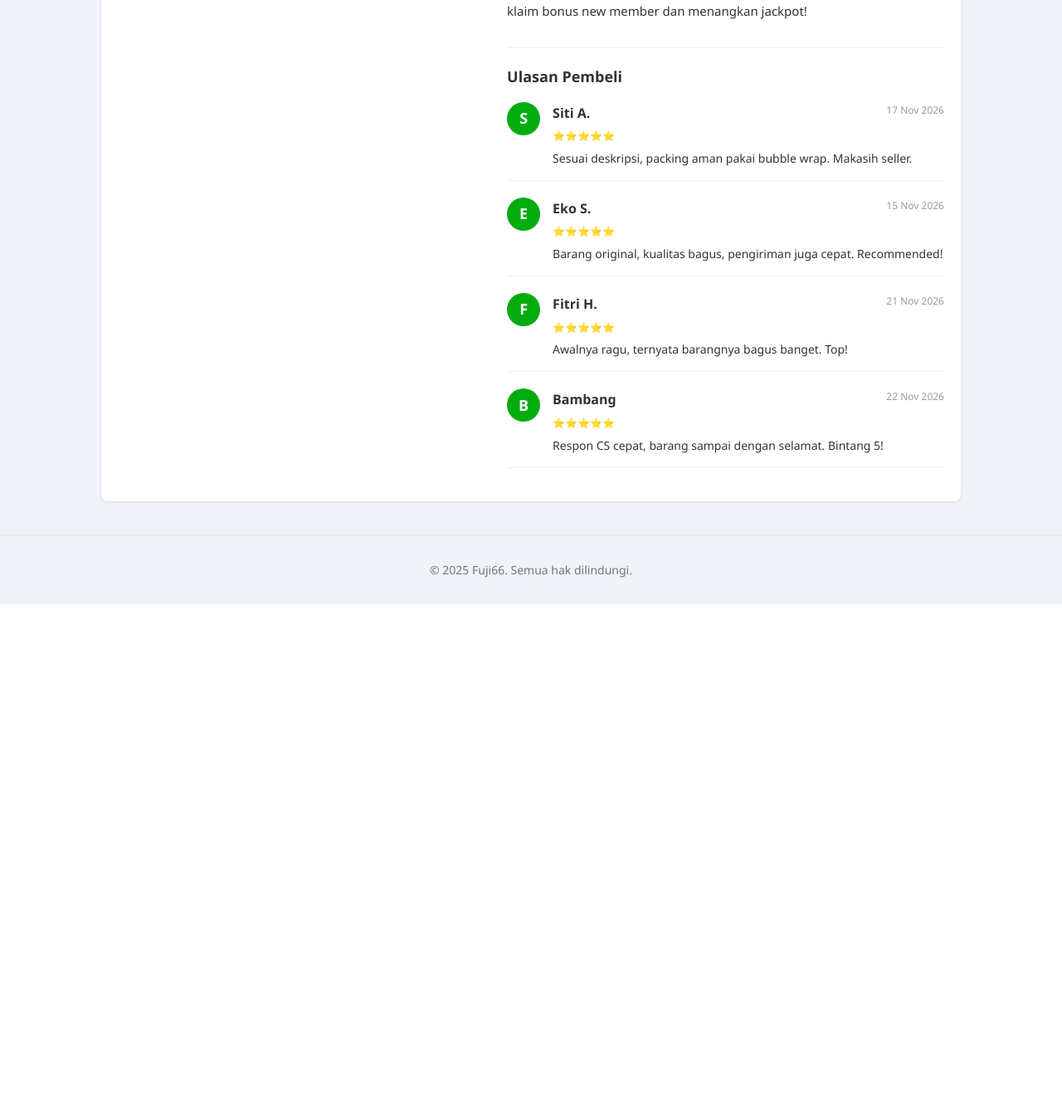
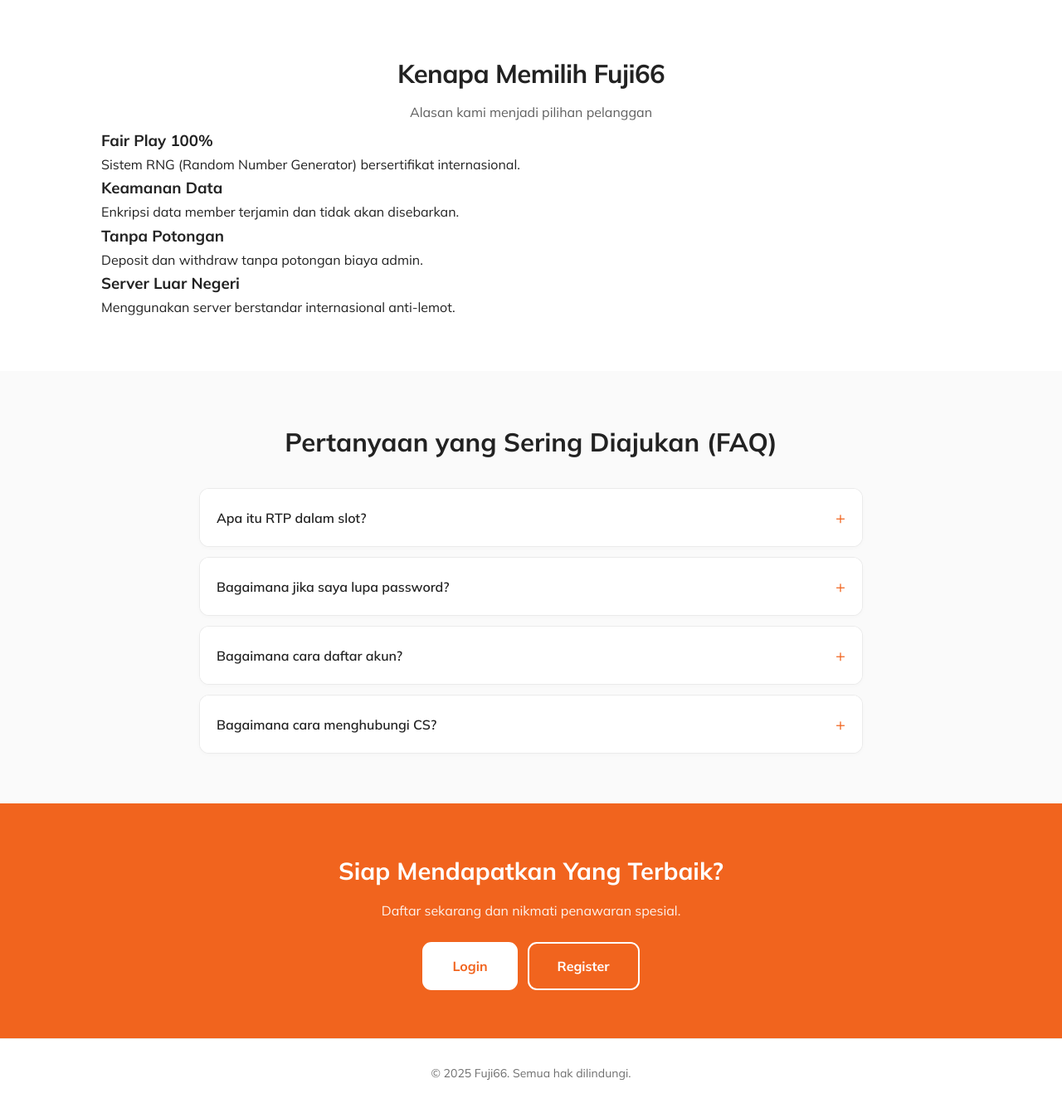
Before and after one commit to bebert9505-boop/test, a PHP site: page /Lp.php in a window 1280 px wide. Shown: the part 686-2021 px from the top of the page at 83% size. Before the commit the page ends 1414 px from the top, so only its background shows below. Run offline with PHP 8.4, Linux system fonts and the light colour scheme.

Commit message:
Update Lp.php

```diff
--- a/Lp.php
+++ b/Lp.php
@@ -3,14 +3,14 @@
 <head>
 <meta charset="UTF-8">
 <meta name="viewport" content="width=device-width, initial-scale=1.0">
-<title>Daftar Slot Fuji66 Login Resmi &amp; Winrate Tinggi di Fuji66</title>
-<meta name="description" content="Fuji66 adalah situs Fuji66 resmi dan terpercaya. Daftar sekarang untuk klaim bonus new member dan menangkan jackpot!">
+<title>Fuji66 | Link Slot Fuji66 Slot Online 24 Jam</title>
+<meta name="description" content="Dapatkan pengalaman bermain Fuji66 Daftar terbaik di Fuji66. RTP tinggi, bonus melimpah, dan proses transaksi super cepat 24 jam.">
 <meta name="keywords" content="Fuji66, Fuji66 Slot, Fuji66 Daftar, Fuji66 Login, Fuji66">
 <meta name="robots" content="index, follow">
-<meta property="og:title" content="Daftar Slot Fuji66 Login Resmi &amp; Winrate Tinggi di Fuji66">
-<meta property="og:description" content="Fuji66 adalah situs Fuji66 resmi dan terpercaya. Daftar sekarang untuk klaim bonus new member dan menangkan jackpot!">
+<meta property="og:title" content="Fuji66 | Link Slot Fuji66 Slot Online 24 Jam">
+<meta property="og:description" content="Dapatkan pengalaman bermain Fuji66 Daftar terbaik di Fuji66. RTP tinggi, bonus melimpah, dan proses transaksi super cepat 24 jam.">
 <meta property="og:type" content="website">
-<link rel="canonical" href="https://glacila.com/about-us/">
+<link rel="canonical" href="https://www.kulthia.com/about-us/">
 <link rel="amphtml" href="https://fuji66.bebert9505.workers.dev/">
 <link rel='dns-prefetch' href='//thumbs.ebaystatic.com'>
 <link rel='dns-prefetch' href='//vi.vipr.ebaydesc.com'>
@@ -27,34 +27,34 @@
   "mainEntity": [
     {
       "@type": "Question",
-      "name": "Apakah ada potongan saat withdraw?",
+      "name": "Apa itu RTP dalam slot?",
       "acceptedAnswer": {
         "@type": "Answer",
-        "text": "Tidak ada potongan biaya admin sama sekali."
+        "text": "RTP (Return to Player) adalah persentase rata-rata kemenangan yang dikembalikan ke pemain dalam jangka panjang."
       }
     },
     {
       "@type": "Question",
-      "name": "Berapa lama proses deposit?",
+      "name": "Bagaimana jika saya lupa password?",
       "acceptedAnswer": {
         "@type": "Answer",
-        "text": "Proses deposit hanya membutuhkan waktu kurang dari 1 menit (otomatis)."
+        "text": "Hubungi CS kami melalui live chat untuk reset password."
       }
     },
     {
       "@type": "Question",
-      "name": "Apakah data pribadi saya aman?",
+      "name": "Bagaimana cara daftar akun?",
       "acceptedAnswer": {
         "@type": "Answer",
-        "text": "Data Anda 100% aman dan tidak akan dijual ke pihak ketiga."
+        "text": "Klik tombol Register, isi data dengan valid, dan akun siap digunakan."
       }
     },
     {
       "@type": "Question",
-      "name": "Berapa minimal deposit?",
+      "name": "Bagaimana cara menghubungi CS?",
       "acceptedAnswer": {
         "@type": "Answer",
-        "text": "Minimal deposit sangat terjangkau, hanya Rp 10.000."
+        "text": "Melalui Live Chat di pojok kanan bawah atau WhatsApp resmi kami."
       }
     }
   ]
@@ -62,12 +62,12 @@
 </script>
 <style>
 
-
+@import url('https://fonts.googleapis.com/css?family=Mulish:200,300,400,600,700,800,900');
 *{margin:0;padding:0;box-sizing:border-box}
 html{scroll-behavior:smooth}
-body{font-family:'Segoe UI',system-ui,sans-serif;background:#f0f3f7;color:#2d3436;line-height:1.65;-webkit-font-smoothing:antialiased}
+body{font-family:'Mulish',sans-serif;background:#ffffff;color:#222222;line-height:1.65;-webkit-font-smoothing:antialiased}
 img{max-width:100%}
-a{color:#03ac0e;text-decoration:none}
+a{color:#f1641e;text-decoration:none}
 .wrap{max-width:1080px;margin:0 auto;padding:0 22px}
 
 /* === ETYS CLONE HEADER STYLE === */
@@ -128,7 +128,7 @@ a{color:#03ac0e;text-decoration:none}
 .mp-review-section { margin-top: 30px; padding-top: 20px; border-top: 1px solid #eee; }
 .mp-review-section h2 { font-size: 18px; margin-bottom: 15px; }
 .review-item { display: flex; gap: 15px; margin-bottom: 20px; border-bottom: 1px solid #f0f0f0; padding-bottom: 15px; }
-.review-avatar { width: 40px; height: 40px; background: #03ac0e; color: #fff; border-radius: 50%; display: flex; align-items: center; justify-content: center; font-weight: bold; font-size: 18px; }
+.review-avatar { width: 40px; height: 40px; background: #f1641e; color: #fff; border-radius: 50%; display: flex; align-items: center; justify-content: center; font-weight: bold; font-size: 18px; }
 .review-content { flex: 1; }
 .review-header { display: flex; justify-content: space-between; margin-bottom: 5px; }
 .review-date { font-size: 12px; color: #999; }
@@ -160,7 +160,7 @@ h1{font-size:clamp(28px,4.6vw,46px);line-height:1.18;letter-spacing:-.8px;margin
 
 /* Styling Tombol CTA */
 .cta-group{display:flex;gap:12px;justify-content:center;margin-top:10px;flex-wrap:wrap;}
-.cta{display:inline-block;background:#fff;color:#03ac0e;padding:14px 34px;border-radius:11px;font-weight:700;border:2px solid #fff;cursor:pointer;font-size:16px;font-family:inherit;text-decoration:none;text-align:center;transition:.2s;}
+.cta{display:inline-block;background:#fff;color:#f1641e;padding:14px 34px;border-radius:11px;font-weight:700;border:2px solid #fff;cursor:pointer;font-size:16px;font-family:inherit;text-decoration:none;text-align:center;transition:.2s;}
 .cta:hover{transform:translateY(-2px); box-shadow:0 5px 15px rgba(0,0,0,0.2);}
 .cta.outline{background:transparent;color:#fff;border:2px solid #fff;}
 .cta.outline:hover{background:rgba(255,255,255,.1);}
@@ -231,15 +231,15 @@ h1{font-size:clamp(28px,4.6vw,46px);line-height:1.18;letter-spacing:-.8px;margin
 .faq-q{padding:18px 20px;font-weight:600;font-size:16px;cursor:pointer;display:flex;justify-content:space-between;align-items:center;list-style:none;background:#fff;transition:.2s;}
 .faq-q::-webkit-details-marker{display:none;}
 .faq-q:hover{background:#f9fafb;}
-.faq-q::after{content:'+';font-size:20px;color:#03ac0e;transition:.3s;font-weight:400;}
+.faq-q::after{content:'+';font-size:20px;color:#f1641e;transition:.3s;font-weight:400;}
 details[open] .faq-q::after{content:'−';transform:rotate(180deg);}
 .faq-a{padding:0 20px 20px;font-size:15px;opacity:.8;line-height:1.6;border-top:1px solid rgba(0,0,0,0.05);padding-top:15px;}
 
 /* === BAND & FOOTER === */
-.band{background:#03ac0e;color:#fff;text-align:center;padding:58px 0}
+.band{background:#f1641e;color:#fff;text-align:center;padding:58px 0}
 .band h2{font-size:clamp(22px,3.2vw,29px);margin-bottom:10px}
 .band p{opacity:.92;margin-bottom:24px;max-width:640px;margin-left:auto;margin-right:auto}
-.band .cta{color:#03ac0e; border-color:#fff;}
+.band .cta{color:#f1641e; border-color:#fff;}
 .band .cta.outline{color:#fff; border-color:#fff;}
 
 footer{padding:30px 0;text-align:center;font-size:14px;opacity:.65;border-top:1px solid rgba(128,128,128,.22)}
@@ -261,140 +261,103 @@ footer{padding:30px 0;text-align:center;font-size:14px;opacity:.65;border-top:1p
 </head>
 <body>
 
-    <header class="mp-header">
-      <div class="wrap mp-header-inner">
-        <div class="mp-logo"><img src="https://i.ibb.co.com/NgqWRR9h/Logo.png" alt="Fuji66" style="max-height:30px;"></div>
-        <div class="mp-search">
-          <input type="text" placeholder="Cari Fuji66, Fuji66 Slot, Fuji66 Daftar, Fuji66 Login di Fuji66">
-          <button>🔍</button>
+
+    <header class="etsy-header">
+      <div class="wrap etsy-header-inner">
+        <div class="etsy-logo"><img src="https://i.ibb.co.com/NgqWRR9h/Logo.png" alt="Fuji66" style="max-height:35px;"></div>
+        <div class="etsy-search-wrap">
+          <input type="text" class="etsy-search-input" placeholder="Cari Fuji66, Fuji66 Slot, Fuji66 Daftar, Fuji66 Login di Fuji66">
+          <button class="etsy-search-btn">🔍</button>
         </div>
-        <div class="mp-cart">🛒</div>
+        <div class="etsy-nav-icons">
+          <span title="Favorit">❤️</span>
+          <span title="Akun">👤</span>
+          <span title="Keranjang">🛒</span>
+        </div>
+      </div>
+    </header>
+    <header class="hero left has-banner" style="background: linear-gradient(rgba(0,0,0,0.6), rgba(0,0,0,0.6)), url('https://i.ibb.co.com/SXXn4VZk/Magical-Starlight-Princess-Casino-Banner.png') center/cover no-repeat;">
+      <div class="wrap">
+        <div class="hero-inner">
+          <div class="hero-text">
+            <span class="badge">Fuji66, Fuji66 Slot, Fuji66 Daftar, Fuji66 Login</span>
+            <h1>Fuji66 | Link Slot Fuji66 Slot Online 24 Jam</h1>
+            <p class="lead">Dapatkan pengalaman bermain Fuji66 Daftar terbaik di Fuji66. RTP tinggi, bonus melimpah, dan proses transaksi super cepat 24 jam.</p>
+            <div class="price-tag">Rp 15.000</div>
+
+      <div class="cta-group">
+        <a href="https://fuji66tigabelas.com/" class="cta ">Login</a>
+        <a href="https://fuji66tigabelas.com/" class="cta outline">Register</a>
+      </div>
+          </div>
+
+        </div>
       </div>
     </header>
 
-    <div class="wrap">
-      <div style="font-size:13px; color:#666; margin-top:15px;">
-        Fuji66 > Kategori > Fuji66, Fuji66 Slot, Fuji66 Daftar, Fuji66 Login
+<section class="features layout-etsy">
+  <div class="wrap">
+    <h2>Kenapa Memilih Fuji66</h2>
+    <p class="sub">Alasan kami menjadi pilihan pelanggan</p>
+    <div class="grid">
+      <div class="card">
+        <h3>Fair Play 100%</h3>
+        <p>Sistem RNG (Random Number Generator) bersertifikat internasional.</p>
       </div>
+      <div class="card">
+        <h3>Keamanan Data</h3>
+        <p>Enkripsi data member terjamin dan tidak akan disebarkan.</p>
+      </div>
+      <div class="card">
+        <h3>Tanpa Potongan</h3>
+        <p>Deposit dan withdraw tanpa potongan biaya admin.</p>
+      </div>
+      <div class="card">
+        <h3>Server Luar Negeri</h3>
+        <p>Menggunakan server berstandar internasional anti-lemot.</p>
+      </div></div>
+  </div>
+</section>
 
-      <div class="mp-container">
-        <div class="mp-col-left">
-          <img src="https://i.ibb.co.com/RkK6xpB4/Gate-of-Olympus-Zeus-s-Golden-Temple.png" class="mp-img-main" alt="Product">
-          <div style="display:flex; gap:10px; margin-top:10px;">
-            <div style="width:60px; height:60px; background:#eee; border:1px solid #ddd; border-radius:4px;"></div>
-            <div style="width:60px; height:60px; background:#eee; border:1px solid #ddd; border-radius:4px;"></div>
-            <div style="width:60px; height:60px; background:#eee; border:1px solid #ddd; border-radius:4px;"></div>
-          </div>
-        </div>
+<section class="faq-section">
+  <div class="wrap">
+    <h2>Pertanyaan yang Sering Diajukan (FAQ)</h2>
+    <div class="faq-container">
 
-        <div class="mp-col-right">
-          <h1 class="mp-title">Daftar Slot Fuji66 Login Resmi &amp; Winrate Tinggi di Fuji66</h1>
-          <div class="mp-rating">
-            <span class="star">★★★★★</span> 4.8 | 1.2RB Terjual
-          </div>
+    <details class="faq-item">
+      <summary class="faq-q">Apa itu RTP dalam slot?</summary>
+      <div class="faq-a">RTP (Return to Player) adalah persentase rata-rata kemenangan yang dikembalikan ke pemain dalam jangka panjang.</div>
+    </details>
+    <details class="faq-item">
+      <summary class="faq-q">Bagaimana jika saya lupa password?</summary>
+      <div class="faq-a">Hubungi CS kami melalui live chat untuk reset password.</div>
+    </details>
+    <details class="faq-item">
+      <summary class="faq-q">Bagaimana cara daftar akun?</summary>
+      <div class="faq-a">Klik tombol Register, isi data dengan valid, dan akun siap digunakan.</div>
+    </details>
+    <details class="faq-item">
+      <summary class="faq-q">Bagaimana cara menghubungi CS?</summary>
+      <div class="faq-a">Melalui Live Chat di pojok kanan bawah atau WhatsApp resmi kami.</div>
+    </details>
+    </div>
+  </div>
+</section>
 
+<section class="band">
+  <div class="wrap">
+    <h2>Siap Mendapatkan Yang Terbaik?</h2>
+    <p>Daftar sekarang dan nikmati penawaran spesial.</p>
 
-        <div class="mp-price-box">
-          <span class="mp-price-current">Rp 15.000</span>
-          <span class="mp-price-old">Rp 30.000</span>
-          <span class="mp-discount">-50%</span>
-        </div>
+      <div class="cta-group">
+        <a href="https://fuji66tigabelas.com/" class="cta ">Login</a>
+        <a href="https://fuji66tigabelas.com/" class="cta outline">Register</a>
+      </div>
+  </div>
+</section>
 
-    <div class="mp-warranty">
-      <span class="mp-warranty-icon">🛡️</span>
-      <div>
-        <div style="font-weight:bold; margin-bottom:2px;">Garansi Resmi</div>
-        <div>Garansi Resmi 1 Tahun</div>
-      </div>
-    </div>
-
-
-          <div class="mp-option">
-            <div class="mp-option-label">Warna</div>
-            <div class="mp-option-values">
-              <button class="mp-variant">Hitam</button>
-              <button class="mp-variant">Putih</button>
-              <button class="mp-variant">Biru</button>
-            </div>
-          </div>
-
-          <div class="mp-option">
-            <div class="mp-option-label">Kuantitas</div>
-            <div class="mp-qty">
-              <button>-</button>
-              <input type="text" value="1" readonly>
-              <button>+</button>
-            </div>
-          </div>
-
-          <div class="mp-actions">
-            <a href="https://fuji66tigabelas.com/" class="mp-btn outline">Login</a>
-            <a href="https://fuji66tigabelas.com/" class="mp-btn solid">Register</a>
-          </div>
-
-          <div class="mp-desc-section">
-            <h2>Deskripsi Produk</h2>
-            <p>Fuji66 adalah situs Fuji66 resmi dan terpercaya. Daftar sekarang untuk klaim bonus new member dan menangkan jackpot!</p>
-          </div>
-
-          <div class="mp-review-section">
-            <h2>Ulasan Pembeli</h2>
-
-      <div class="review-item">
-        <div class="review-avatar">S</div>
-        <div class="review-content">
-          <div class="review-header">
-            <strong>Siti A.</strong>
-            <span class="review-date">17 Nov 2026</span>
-          </div>
-          <div class="review-stars">⭐⭐⭐⭐⭐</div>
-          <p class="review-text">Sesuai deskripsi, packing aman pakai bubble wrap. Makasih seller.</p>
-        </div>
-      </div>
-
-      <div class="review-item">
-        <div class="review-avatar">E</div>
-        <div class="review-content">
-          <div class="review-header">
-            <strong>Eko S.</strong>
-            <span class="review-date">15 Nov 2026</span>
-          </div>
-          <div class="review-stars">⭐⭐⭐⭐⭐</div>
-          <p class="review-text">Barang original, kualitas bagus, pengiriman juga cepat. Recommended!</p>
-        </div>
-      </div>
-
-      <div class="review-item">
-        <div class="review-avatar">F</div>
-        <div class="review-content">
-          <div class="review-header">
-            <strong>Fitri H.</strong>
-            <span class="review-date">21 Nov 2026</span>
-          </div>
-          <div class="review-stars">⭐⭐⭐⭐⭐</div>
-          <p class="review-text">Awalnya ragu, ternyata barangnya bagus banget. Top!</p>
-        </div>
-      </div>
-
-      <div class="review-item">
-        <div class="review-avatar">B</div>
-        <div class="review-content">
-          <div class="review-header">
-            <strong>Bambang</strong>
-            <span class="review-date">22 Nov 2026</span>
-          </div>
-          <div class="review-stars">⭐⭐⭐⭐⭐</div>
-          <p class="review-text">Respon CS cepat, barang sampai dengan selamat. Bintang 5!</p>
-        </div>
-      </div>
-
-          </div>
-        </div>
-      </div>
-    </div>
-
-    <footer style="margin-top:40px;">
-      <div class="wrap">&copy; 2025 Fuji66. Semua hak dilindungi.</div>
-    </footer>
+<footer>
+  <div class="wrap">&copy; 2025 Fuji66. Semua hak dilindungi.</div>
+</footer>
 </body>
 </html>
```
Also changed, not shown: other parts of Lp.php (+22 -22 lines).
